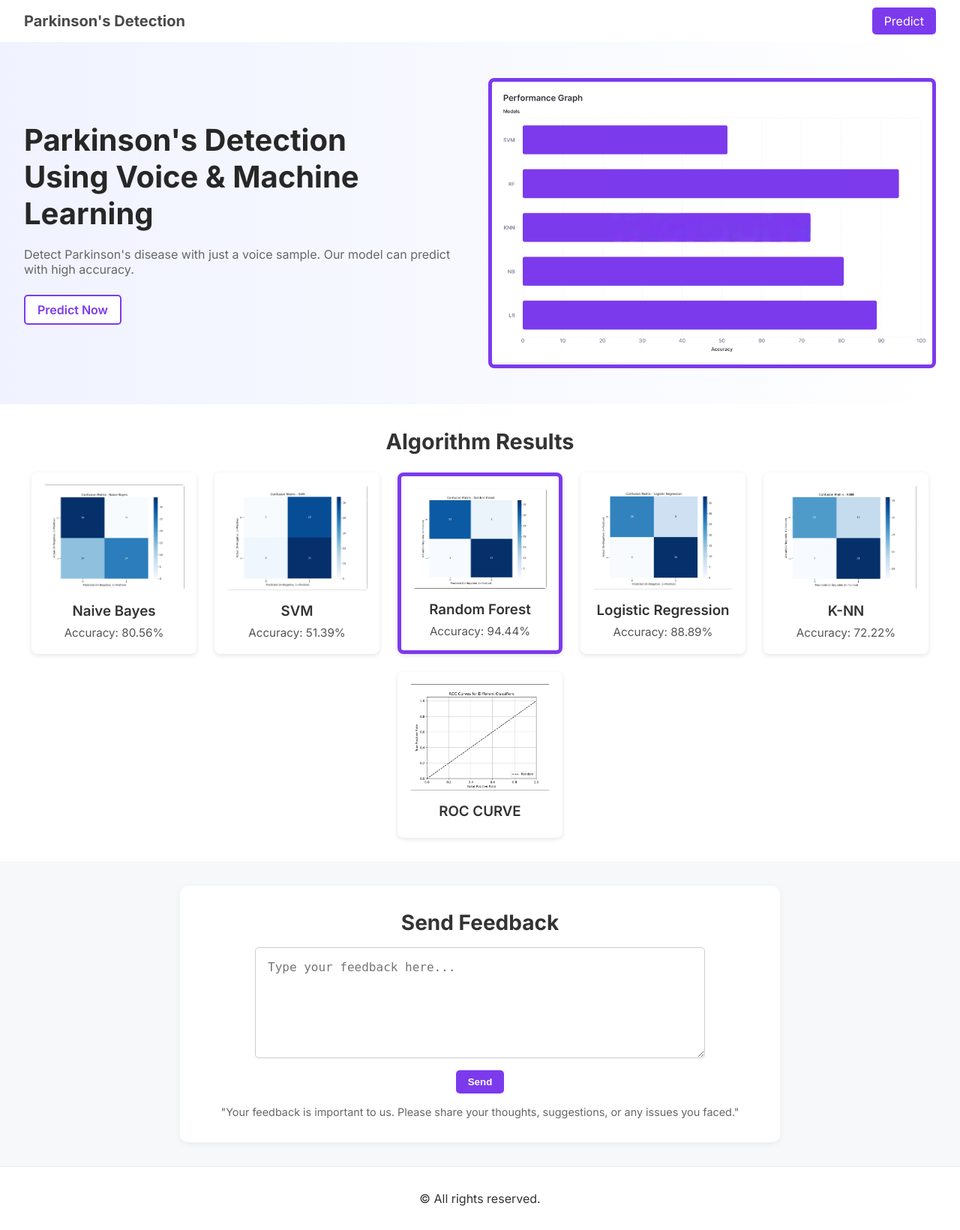
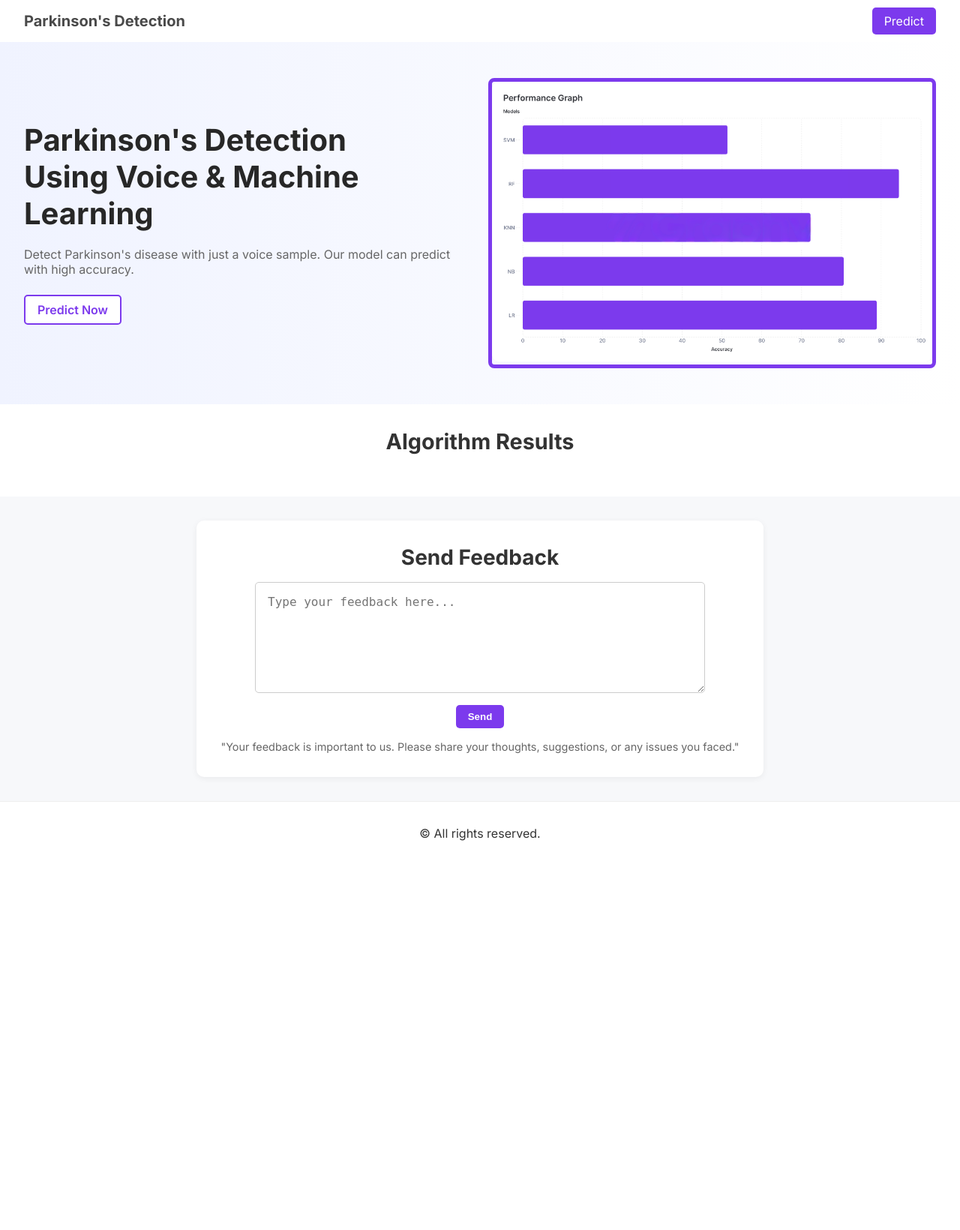
Before and after one commit to leonRandip/ParkinsonsDetection, a Flask app: page / in a window 1280 px wide. Shown: the whole page at 75% size. After the commit the page ends 1121 px from the top, so only its background shows below. Run offline with Flask 3, Linux system fonts and the light colour scheme.

Commit message:
"style changes"

```diff
--- a/ParkinsonFlaskApp/static/style.css
+++ b/ParkinsonFlaskApp/static/style.css
@@ -402,3 +402,24 @@
 .close-file:hover {
   color: red; /* The requested hover color */
 }
+html, body {
+  height: 100%;
+  margin: 0;
+  padding: 0;
+}
+
+.wrapper {
+  display: flex;
+  flex-direction: column;
+  min-height: 100vh; /* Ensures the wrapper fills the entire viewport */
+}
+
+/* This will push the footer to the bottom of the flex container */
+.footer {
+  margin-top: auto;
+}
+@media(max-width:988px){
+  .wrapper{
+    gap: 100px;
+  }
+}
--- a/ParkinsonFlaskApp/templates/home.html
+++ b/ParkinsonFlaskApp/templates/home.html
@@ -3,15 +3,13 @@
 <head>
   <meta charset="UTF-8" />
   <title>Parkinson's Detection</title>
-  <link rel="icon" type="image/x-icon" href="../static//images/images.png">
-  <!-- Link to your external CSS file -->
+  <link rel="icon" type="image/x-icon" href="../static/images/images.png">
   <link rel="stylesheet" href="{{ url_for('static', filename='style.css') }}" />
-  <!-- Example Google Font (optional) -->
   <link rel="preconnect" href="https://fonts.googleapis.com">
   <link href="https://fonts.googleapis.com/css2?family=Inter:wght@400;600;700&display=swap" rel="stylesheet">
 </head>
 <body>
-
+  <div class="wrapper">
     <!-- Navigation Bar -->
     <nav class="navbar">
       <div class="navbar-left">
@@ -42,62 +40,9 @@
     <section class="algorithm-results">
       <h2>Algorithm Results</h2>
       <div class="algo-card-container">
-
-      <!-- Example Card 1: Naive Bayes -->
-      <div class="algo-card">
-        <!--
-          If you're using Flask's static folder:
-          <img src="{{ url_for('static', filename='images/naive_bayes.png') }}"
-          alt="Naive Bayes Screenshot" />
-        -->
-        <img src="static/images/naive_bayes.png" alt="Naive Bayes (80.56%)" />
-        <h3>Naive Bayes</h3>
-        <p>Accuracy: 80.56%</p>
-      </div>
-
-      <!-- Card 2: SVM -->
-      <div class="algo-card">
-        <img src="static/images/svm.png" alt="SVM (51.39%)" />
-        <h3>SVM</h3>
-        <p>Accuracy: 51.39%</p>
-      </div>
-
-      <!-- Card 3: Random Forest -->
-      <div class="algo-card random-forest">
-        <img src="static/images/random_forest.png" alt="Random Forest (94.44%)" />
-        <h3>Random Forest</h3>
-        <p>Accuracy: 94.44%</p>
-      </div>
-
-      <!-- Card 4: Logistic Regression -->
-      <div class="algo-card">
-        <img src="static/images/logistic_regression.png" alt="Logistic Regression (88.89%)" />
-        <h3>Logistic Regression</h3>
-        <p>Accuracy: 88.89%</p>
-      </div>
-
-      <!-- Card 5: K-NN -->
-      <div class="algo-card">
-        <img src="static/images/knn.png" alt="K-NN (72.22%)" />
-        <h3>K-NN</h3>
-        <p>Accuracy: 72.22%</p>
-      </div>
-
-       <div class="algo-card">
-        <img src="static/images/roc.png" alt="ROC CURVE" />
-        <h3>ROC CURVE</h3>
-        <p></p>
-      </div>
-
+        <!-- (Cards here...) -->
       </div>
     </section>
-
-  <!-- Modal Markup: hidden by default -->
-  <div id="algoModal" class="algo-modal">
-    <span id="closeModal" class="close">&times;</span>
-    <img class="algo-modal-content" id="algoModalImg" />
-    <div id="algoCaption"></div>
-  </div>
 
     <!-- (Optional) Feedback Section -->
     <section class="preview-section">
@@ -115,35 +60,11 @@
     <footer class="footer">
       <p>© All rights reserved.</p>
     </footer>
+  </div>
 
-  <!-- JavaScript for Modal Behavior -->
+  <!-- JavaScript for Modal Behavior (if any) -->
   <script>
-    const modal = document.getElementById('algoModal');
-    const modalImg = document.getElementById('algoModalImg');
-    const captionText = document.getElementById('algoCaption');
-    const closeBtn = document.getElementById('closeModal');
-
-    // For each image in an algo card, add a click event to open the modal
-    document.querySelectorAll('.algo-card img').forEach(img => {
-      img.addEventListener('click', () => {
-        modal.style.display = 'block';
-        modalImg.src = img.src;            // Show the same image in large
-        captionText.innerText = img.alt;   // Use the alt text as caption
-      });
-    });
-
-    // Close the modal when clicking the close button
-    closeBtn.onclick = function() {
-      modal.style.display = 'none';
-    };
-
-    // Close modal if user clicks outside the image
-    window.addEventListener('click', event => {
-      if (event.target === modal) {
-        modal.style.display = 'none';
-      }
-    });
+    // Your existing modal JS code...
   </script>
-
 </body>
 </html>
```
Lines whose indentation alone changed are shown as unchanged.
